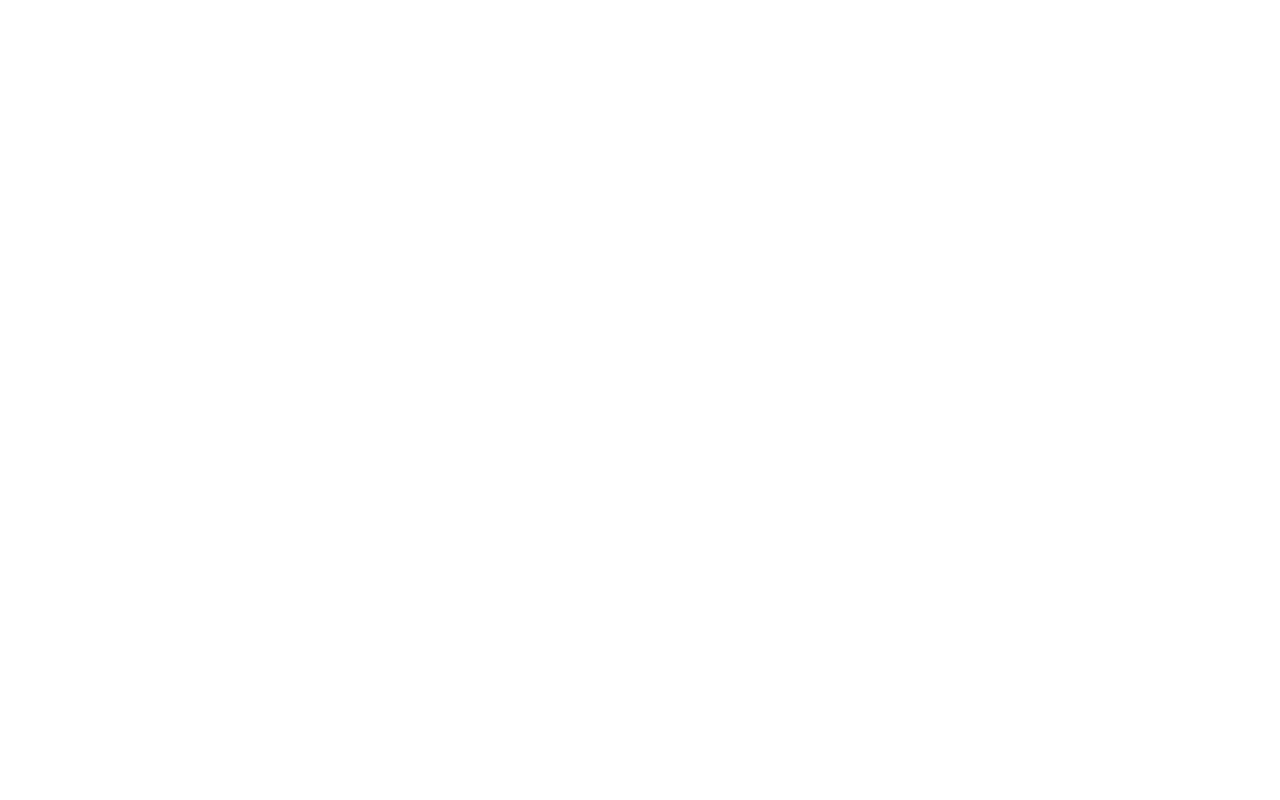
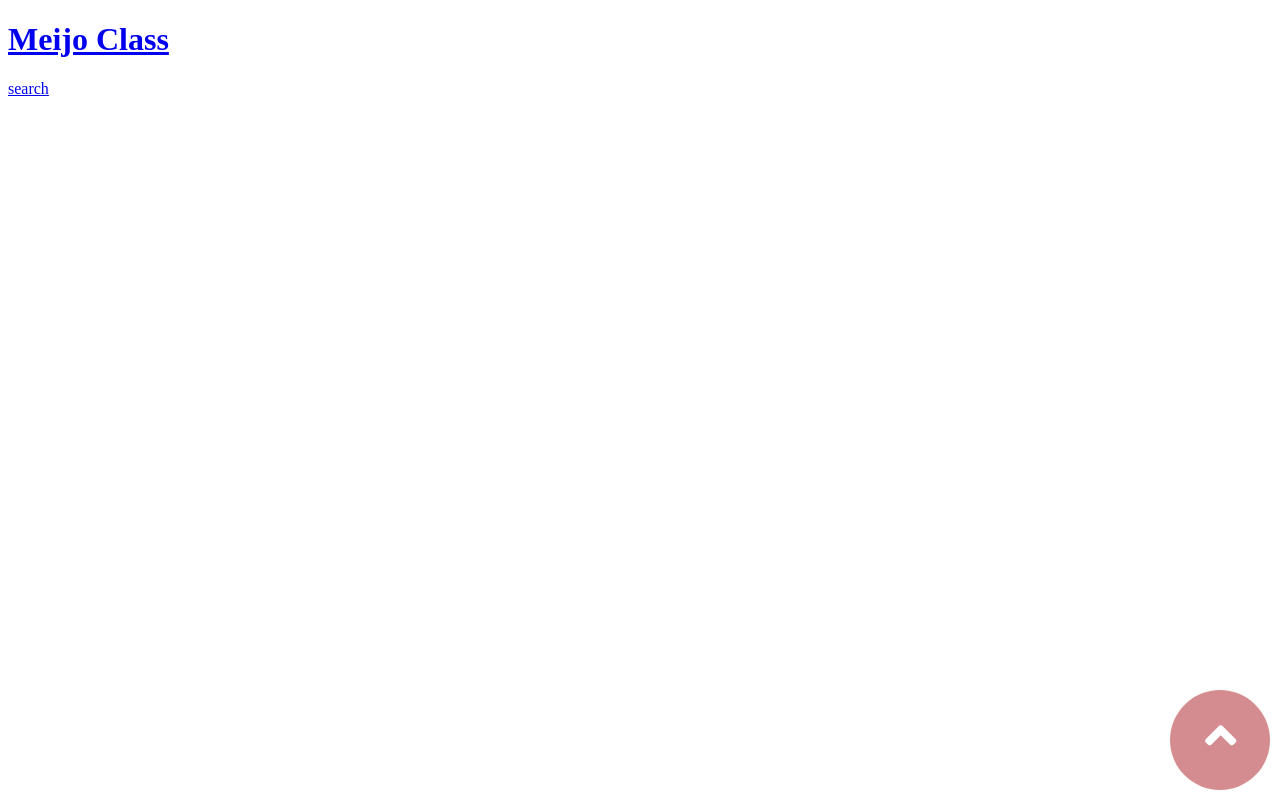
Before and after one commit to yuto52/PBL_classSearch, a plain HTML site: page index.html in a window 1280 px wide. Drawn offline with Linux system fonts and the light colour scheme.

Commit message:
mainTitle, searchButton, topPageButtonの追加

```diff
--- a/css/index.css
+++ b/css/index.css
@@ -1 +1,40 @@
 @charset "UTF-8";
+
+::before,
+::after {
+    padding: 0;
+    margin: 0;
+    box-sizing: border-box;
+}
+
+html{
+    scroll-behavior: smooth;
+}
+
+#pageTop{
+    width: 100px;
+    height: 100px;
+    position: fixed;
+    right: 10px;
+    bottom: 10px;
+    background: #B94047;
+    opacity: 0.6;
+    border-radius: 50%;
+}
+
+#pageTop::before {
+    font-family: 'Font Awesome 5 Free';
+    font-weight: 900;
+    content: '\f106';
+    font-size: 50px;
+    color: #ffffff;
+    position: absolute;
+    width: 30px;
+    height: 60px;
+    top: -5px;
+    bottom: 0;
+    right: 0;
+    left: 0;
+    margin: auto;
+    text-align: center;
+}
--- a/index.html
+++ b/index.html
@@ -1,7 +1,11 @@
 <!DOCTYPE html>
 <html>
 <head>
-
+    <meta charset="UTF-8">
+    <title>classSearch</title>
+    <link rel="stylesheet" href="css/index.css">
+    <script src="js/index.js"></script>
+    <link rel="stylesheet" href="https://use.fontawesome.com/releases/v5.15.4/css/all.css">
 </head>
 <body>
     <!-- header ここから -->
@@ -12,7 +16,15 @@
 
     <!-- main ここから -->
     <main class="main">
-
+        <div class="mainTitle">
+            <h1><a href="index.html">Meijo Class</a></h1>
+        </div>
+        <a href="#" id="pageTop"></a>
+        <div class="search">
+            <div class="searchButton">
+                <a href="search.html">search</a>
+            </div>
+        </div>
     </main>
     <!-- main ここまで -->
 
```
